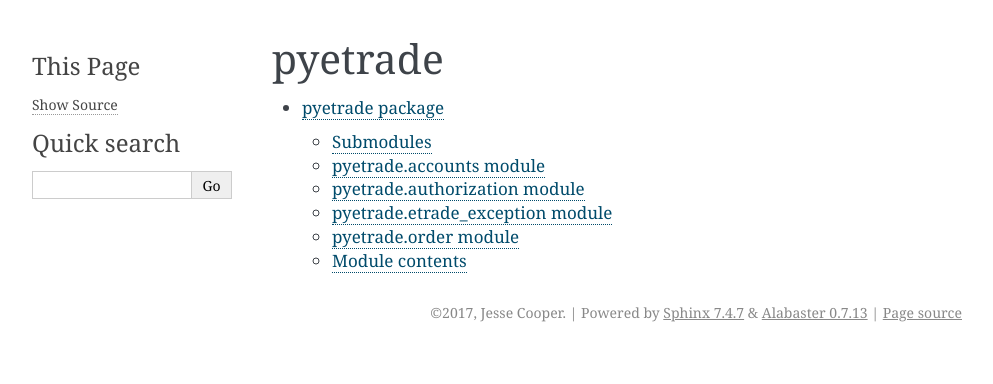
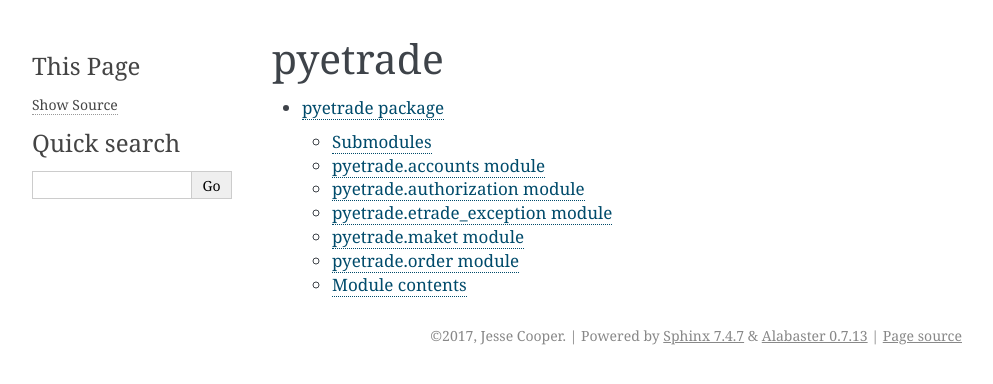
Before and after one commit to jessecooper/pyetrade, a Sphinx documentation site: the page built from docs/index.rst, in a window 1280 px wide. Shown: the top 384 px of the page, without its empty margins (148-1141 px from the left). Built offline with Sphinx 7.4.7, drawn with Linux system fonts in a browser that asks for light colours; the version number is read from the project's files by our own code.

Commit message:
added market docs

```diff
--- a/docs/pyetrade.rst
+++ b/docs/pyetrade.rst
@@ -28,6 +28,15 @@ pyetrade\.etrade\_exception module
     :undoc-members:
     :show-inheritance:
 
+pyetrade\.maket module
+----------------------------------
+
+.. automodule:: pyetrade.market
+    :members:
+    :undoc-members:
+    :show-inheritance:
+
+
 pyetrade\.order module
 ----------------------
 
```
